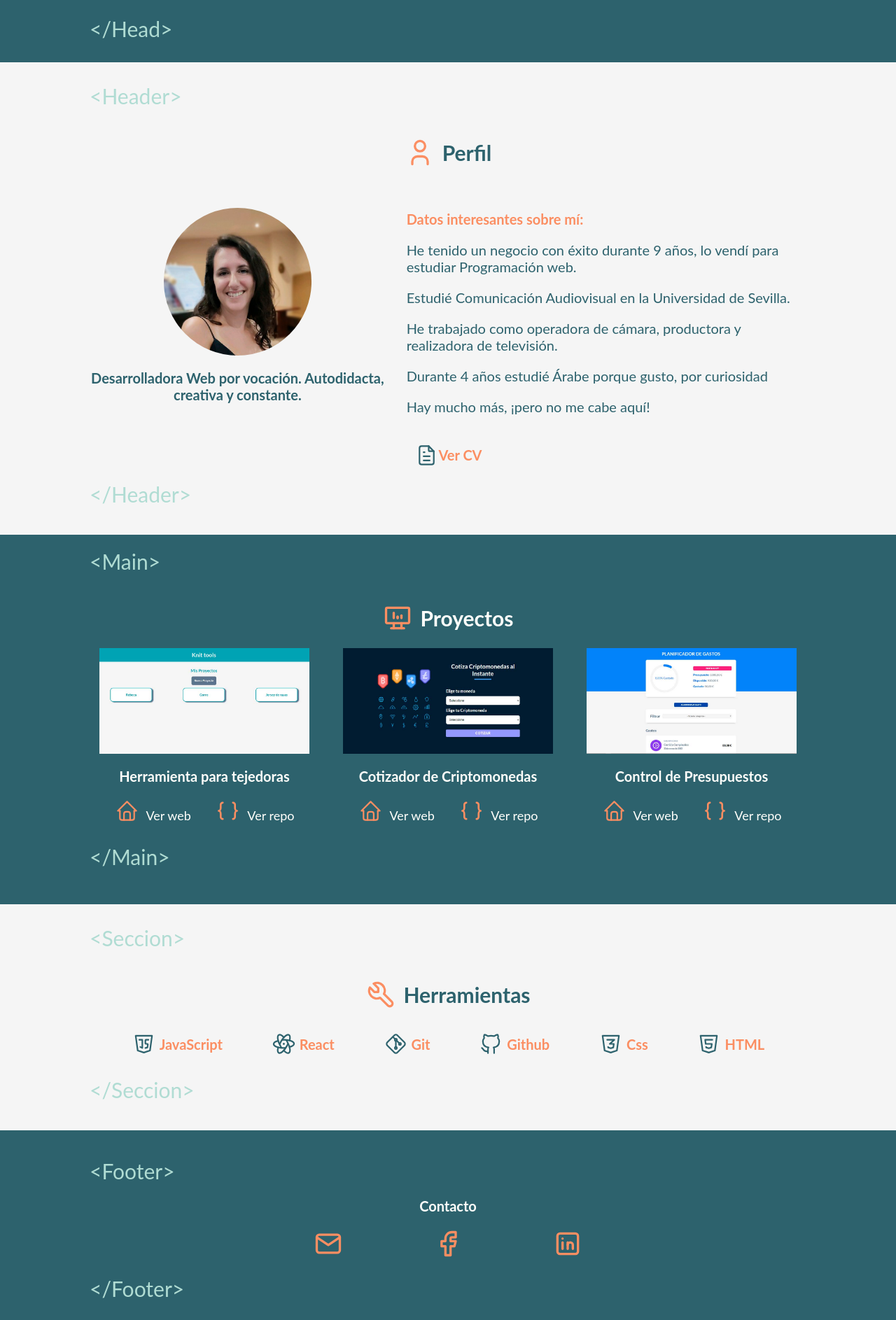
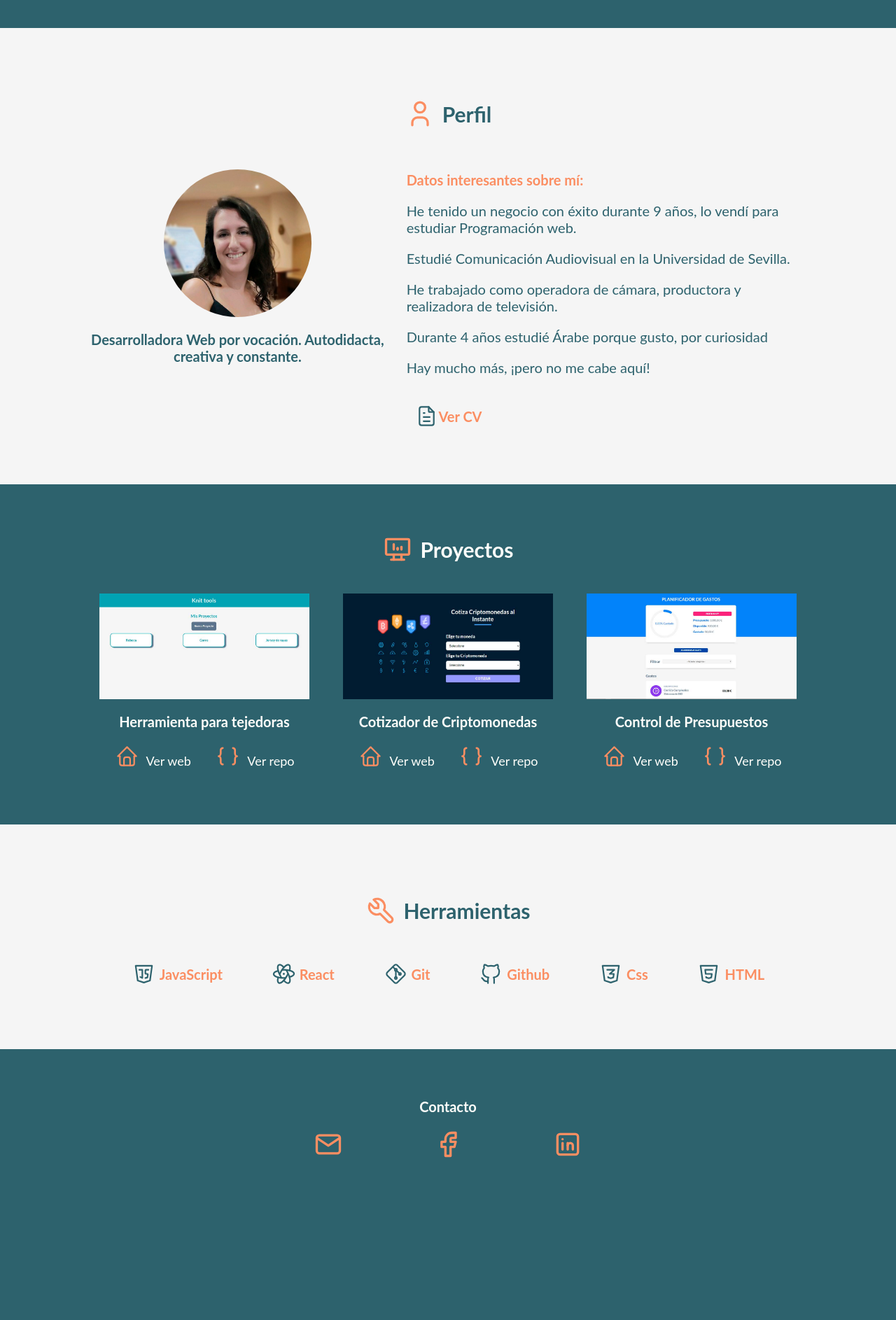
Before and after one commit to Ireloppin/Portfolio, a React (Create React App) app: page / in a window 1280 px wide. Shown: the part 354-2240 px from the top of the page at 70% size. After the commit the page ends 2064 px from the top, so only its background shows below. Built offline with nearby package versions, Linux system fonts and the light colour scheme.

Commit message:
Arreglos CSS

```diff
--- a/src/App.js
+++ b/src/App.js
@@ -16,7 +16,7 @@ function App() {
         <div className='contenedor'>
 
         {/* <h1>Bienvenid@ a mi portfolio</h1> */}
-        <h1 className='etiquetas'>{'<Head>'}</h1>
+
         <h1>Deve<span>Loppin</span></h1>
         <h2 className='h2-blanco'>Irene López Pineda</h2>
         <h3 className='h3-blanco'>Desarrolladora Web y Comunicadora audiovisual</h3>
@@ -26,7 +26,7 @@ function App() {
         <img src={IconoLinkeIn} alt="linkedin"></img>
 
         </div>
-        <h1 className='etiquetas'>{'</Head>'}</h1>
+
 
 
       </div>
@@ -37,7 +37,7 @@ function App() {
 
       <footer className='footer'>
         <div className='contenedor'>
-      <h1 className='etiquetas'>{'<Footer>'}</h1>
+
         <h3 className='h2-blanco'>Contacto</h3>
         <div className='iconos-contacto'>
         <a href="mailto:elcorreodeirene@gmail.com"><img src={IconoMail} alt="email"></img></a>
@@ -45,7 +45,7 @@ function App() {
         <a href="https://github.com/Ireloppin"><img src={IconoLinkeIn} alt="linkedin"></img></a>
 
         </div>
-        <h1 className='etiquetas'>{'</Footer>'}</h1>
+
         </div>
       </footer>
     </div>
--- a/src/components/Formacion.js
+++ b/src/components/Formacion.js
@@ -7,11 +7,12 @@ import IconoGithub from '../img/icono-github.svg'
 import IconoCss from '../img/icono-css.svg'
 import IconoHtml from '../img/icono-html.svg'
 
+
 const Formacion = () => {
   return (
     <div className='perfil'>
         <div className='contenedor'>
-        <h1 className='etiquetas'>{'<Seccion>'}</h1>
+
             <div className='icono-flex'>
                 <img src={IconoFormacion} alt="formacion"></img>
                 <h2>Herramientas</h2>
@@ -45,9 +46,13 @@ const Formacion = () => {
 
 
 
+
+
+
             </div>
+
         </div>
-        <h1 className='etiquetas'>{'</Seccion>'}</h1>
+
         </div>
     </div>
   )
--- a/src/components/Presentacion.js
+++ b/src/components/Presentacion.js
@@ -22,7 +22,7 @@ const Presentación = () => {
   return (
     <div className="perfil">
       <div className="contenedor">
-      <h1 className='etiquetas'>{'<Header>'}</h1>
+
         <div className="icono-flex">
           <img src={IconoPerfil} alt="perfil"></img>
           <h2>Perfil</h2>
@@ -57,7 +57,7 @@ const Presentación = () => {
                 Ver CV
               </a>
             </div>
-            <h1 className='etiquetas'>{'</Header>'}</h1>
+
       </div>
     </div>
   );
--- a/src/components/Proyectos.js
+++ b/src/components/Proyectos.js
@@ -26,13 +26,13 @@ const Proyectos = () => {
   return (
     <div className="proyectos">
       <div className="contenedor">
-      <h1 className='etiquetas'>{'<Main>'}</h1>
+
         <div className="icono-flex">
           <img src={IconoProyectos} alt="proyectos"></img>
           <h2 className="h2-blanco">Proyectos</h2>
         </div>
         <div className="lista-proyectos">
-          <div>
+          <div className="proyecto">
             <img
               className="imagen-proyecto fadeTop scroll-content"
               src={KnitTools}
@@ -56,7 +56,7 @@ const Proyectos = () => {
               </div>
             </div>
           </div>
-          <div>
+          <div className="proyecto">
             <img
               className="imagen-proyecto fadeTop scroll-content"
               src={CotizadorCriptos}
@@ -81,7 +81,7 @@ const Proyectos = () => {
 
             </div>
           </div>
-          <div>
+          <div className="proyecto">
             <img
               id="scroll-content"
               className="imagen-proyecto fadeTop scroll-content"
@@ -108,7 +108,7 @@ const Proyectos = () => {
             </div>
           </div>
         </div>
-        <h1 className='etiquetas'>{'</Main>'}</h1>
+
       </div>
     </div>
   );
--- a/src/index.css
+++ b/src/index.css
@@ -67,19 +67,14 @@ p {
 
 }
 .header{
-  margin: 7rem 0 3rem 0;
+  margin: 10rem 0 7rem 0;
 }
 .contenedor{
   max-width: 80%;
   margin: 0 auto;
 }
 
-.etiquetas{
-  font-size: 2.5rem;
-  text-align: left;
-  /* color: var(--coral); */
-  font-weight: 400;
-}
+
 .imagen-perfil{
   border-radius: 20rem;
   max-width: 30rem;
@@ -107,7 +102,7 @@ p {
 
 .perfil{
   background-color: var(--gris-claro);
-  padding: 1rem 0 2rem 0;
+  padding: 8rem 0;
 
 }
 
@@ -122,7 +117,7 @@ p {
 
 .proyectos{
   background-color: #2D626D;
-  padding-bottom: 3rem;
+  padding: 5rem 0;
 }
 
 .iconos-contacto{
@@ -132,7 +127,7 @@ p {
   flex-wrap: wrap;
 }
 .footer{
-  padding: 2rem 0 3rem 0;
+  padding: 5rem 0;
 }
 .tecnologia{
   display: flex;
@@ -148,7 +143,7 @@ p {
   flex-direction: row;
   justify-content: space-evenly;
   flex-wrap: wrap;
-
+  padding-top: 2rem;
 }
 
 .imagen-proyecto{
@@ -163,6 +158,9 @@ p {
   width: 100%;
   align-items: center;
   gap: 2rem;
+}
+.proyecto{
+  padding: 2rem 0;
 }
 .titulo-proyecto{
   color: var(--coral)
```
